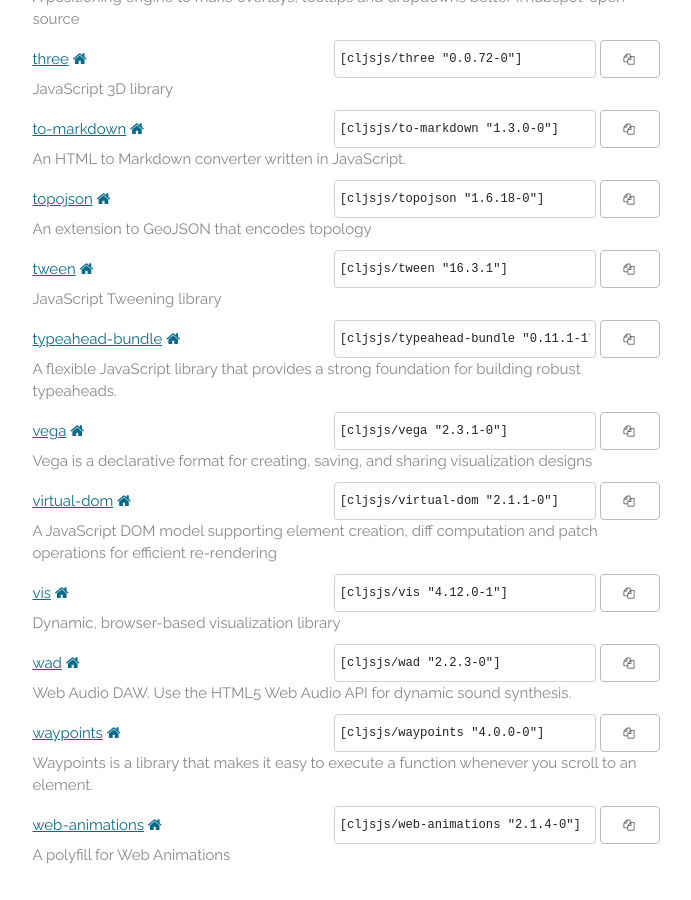
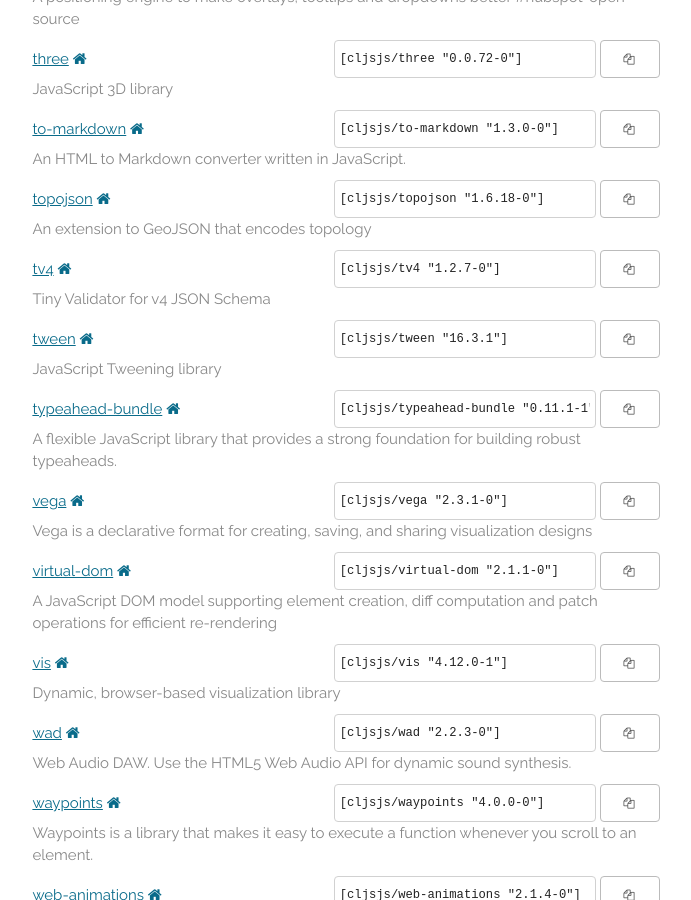
Before and after one commit to cljsjs/cljsjs.github.io, a Jekyll site: the page built from index.markdown, in a window 1280 px wide and 900 px high, scrolled down 10934 px. Shown: the whole window, without its empty margins (294-985 px from the left). Built offline with Jekyll 4.4.1, drawn with Linux system fonts in a browser that asks for light colours; nearby versions of some CDN libraries; comment, search, counter and statistics services are not loaded.

Commit message:
Automatic update

```diff
--- a/_includes/packages.html
+++ b/_includes/packages.html
@@ -95,8 +95,8 @@
     <a href="https://clojars.org/cljsjs/bytebuffer">bytebuffer</a>
     <a href="https://github.com/dcodeIO/bytebuffer.js" target="new"><i class="fa fa-home"></i></a>
     <span class="clojars">
-      <input type="text" value='[cljsjs/bytebuffer "5.0.0-1"]'/>
-      <button data-clipboard-text='[cljsjs/bytebuffer "5.0.0-1"]'><i class="fa fa-copy"></i></button>
+      <input type="text" value='[cljsjs/bytebuffer "5.0.0-2"]'/>
+      <button data-clipboard-text='[cljsjs/bytebuffer "5.0.0-2"]'><i class="fa fa-copy"></i></button>
     </span>
     <p class="description">A fast and complete ByteBuffer implementation using either ArrayBuffers in the browser or Buffers under node.js.</p>
   </li>
@@ -621,8 +621,8 @@
     <a href="https://clojars.org/cljsjs/long">long</a>
     <a href="https://github.com/dcodeIO/long.js" target="new"><i class="fa fa-home"></i></a>
     <span class="clojars">
-      <input type="text" value='[cljsjs/long "3.0.1-1"]'/>
-      <button data-clipboard-text='[cljsjs/long "3.0.1-1"]'><i class="fa fa-copy"></i></button>
+      <input type="text" value='[cljsjs/long "3.0.3-1"]'/>
+      <button data-clipboard-text='[cljsjs/long "3.0.3-1"]'><i class="fa fa-copy"></i></button>
     </span>
     <p class="description">A Long class for representing a 64 bit two&#39;s-complement integer value.</p>
   </li>
@@ -1230,6 +1230,15 @@
     <p class="description">An extension to GeoJSON that encodes topology</p>
   </li>
   <li>
+    <a href="https://clojars.org/cljsjs/tv4">tv4</a>
+    <a href="http://geraintluff.github.io/tv4/" target="new"><i class="fa fa-home"></i></a>
+    <span class="clojars">
+      <input type="text" value='[cljsjs/tv4 "1.2.7-0"]'/>
+      <button data-clipboard-text='[cljsjs/tv4 "1.2.7-0"]'><i class="fa fa-copy"></i></button>
+    </span>
+    <p class="description">Tiny Validator for v4 JSON Schema</p>
+  </li>
+  <li>
     <a href="https://clojars.org/cljsjs/tween">tween</a>
     <a href="https://github.com/tweenjs/tween.js" target="new"><i class="fa fa-home"></i></a>
     <span class="clojars">
```
